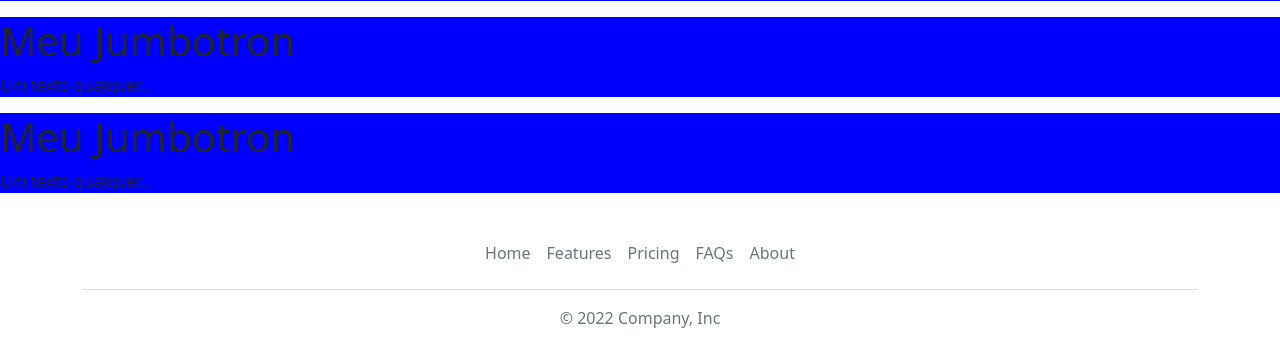
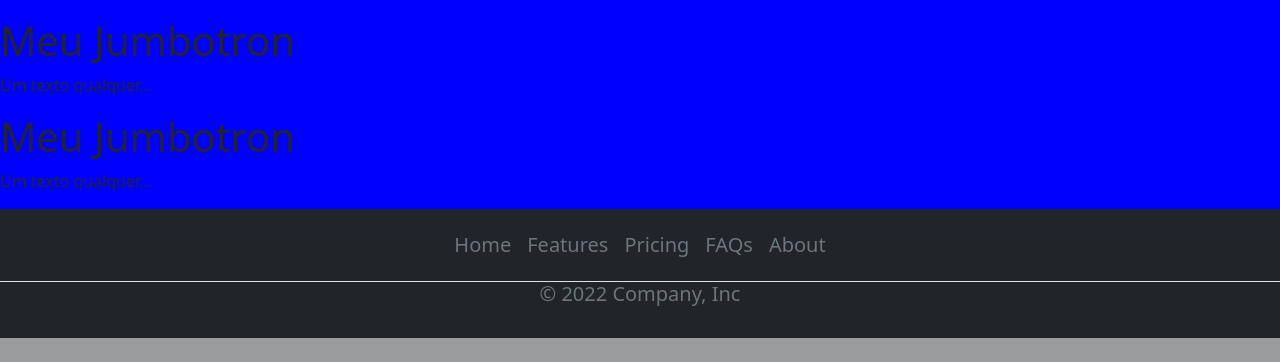
Before and after one commit to silasoli/business-page-boilerplate, a PHP site: page / in a window 1280 px wide. Shown: the part 1031-1393 px from the top of the page. After the commit the page ends 1369 px from the top, so only its background shows below. Run offline with PHP 8.4, Linux system fonts and the light colour scheme.

Commit message:
fix: fix position of footer

```diff
--- a/assets/style/style.css
+++ b/assets/style/style.css
@@ -1,5 +1,5 @@
 body {
-    background-color: #46237A;
+    /* background-color: #46237A;
     text-align: center;
     width: 100%;
     position: absolute;
@@ -7,7 +7,7 @@
     left: 0; right: 0;
     margin: auto;
     background-color: #000000;
-    padding: 0px;
+    padding: 0px; */
 }
 
 .carousel-img {
--- a/index.html
+++ b/index.html
@@ -11,8 +11,8 @@
         integrity="sha384-rbsA2VBKQhggwzxH7pPCaAqO46MgnOM80zW1RWuH61DGLwZJEdK2Kadq2F9CUG65" crossorigin="anonymous">
 </head>
 
-<body>
-    <nav class="navbar navbar-expand-lg bg-light">
+<body class="d-flex flex-column min-vh-100">
+    <nav class="navbar navbar-expand-lg navbar-dark bg-dark">
         <div class="container-fluid">
             <a class="navbar-brand" href="#">Navbar</a>
             <button class="navbar-toggler" type="button" data-bs-toggle="collapse" data-bs-target="#navbarNavAltMarkup"
@@ -22,9 +22,9 @@
             <div class="collapse navbar-collapse" id="navbarNavAltMarkup">
                 <div class="navbar-nav">
                     <a class="nav-link active" aria-current="page" href="#">Home</a>
-                   <a class="nav-link" href="#">Features</a>
-                   <a class="nav-link" href="#">Pricing</a>
-                   <a class="nav-link disabled">Disabled</a>
+                    <a class="nav-link" href="#">Sobre nós</a>
+                    <a class="nav-link" href="#">Contato</a>
+                    <a class="nav-link" href="#">Consultoria</a>
                 </div>
             </div>
         </div>
@@ -78,9 +78,8 @@
         <h1>Meu Jumbotron</h1>
         <p>Um texto qualquer...</p>
     </section>
-    <div class="container">
-        <footer class="py-3 my-4">
-            <ul class="nav justify-content-center border-bottom pb-3 mb-3">
+    <footer class="py-3 mb-0 h5 mt-auto bg-dark">
+        <ul class="nav justify-content-center border-bottom pb-3">
             <li class="nav-item"><a href="#" class="nav-link px-2 text-muted">Home</a></li>
             <li class="nav-item"><a href="#" class="nav-link px-2 text-muted">Features</a></li>
             <li class="nav-item"><a href="#" class="nav-link px-2 text-muted">Pricing</a></li>
@@ -89,7 +88,6 @@
         </ul>
         <p class="text-center text-muted">© 2022 Company, Inc</p>
     </footer>
-    </div>
     <script src="https://cdn.jsdelivr.net/npm/bootstrap@5.2.3/dist/js/bootstrap.bundle.min.js"
         integrity="sha384-kenU1KFdBIe4zVF0s0G1M5b4hcpxyD9F7jL+jjXkk+Q2h455rYXK/7HAuoJl+0I4" crossorigin="anonymous">
     </script>
```
Lines whose indentation alone changed are shown as unchanged.
